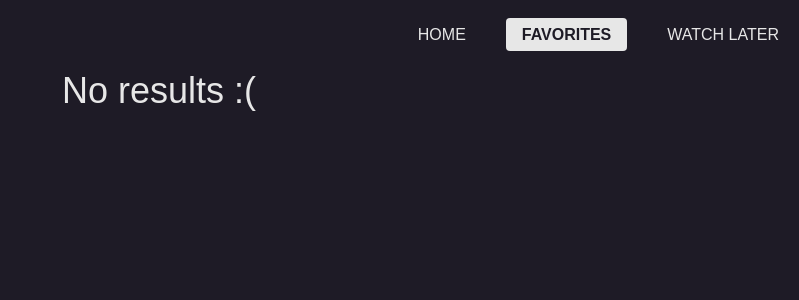
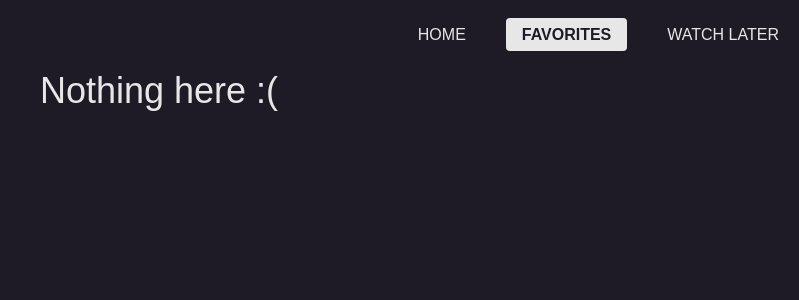
Before and after one commit to pekac/vegas-movies, a Next.js app: page /favorites in a window 1280 px wide. Shown: the top 300 px of the page, without its empty margins (481-1280 px from the left). Built offline with nearby package versions, Linux system fonts and the light colour scheme.

Commit message:
Update no results

```diff
--- a/components/no-results.js
+++ b/components/no-results.js
@@ -2,6 +2,6 @@ import React from "react";
 
 export default () => (
   <div>
-    <h1>No results :(</h1>
+    <h1>Nothing here :(</h1>
   </div>
 );
--- a/pages/watch-later.js
+++ b/pages/watch-later.js
@@ -29,7 +29,6 @@ const WatchLater = ({ movies }) => (
 
 WatchLater.getInitialProps = () => {
   const movies = Store.getWatchLater();
-  console.log("movies", movies);
   return {
     movies
   };
```
